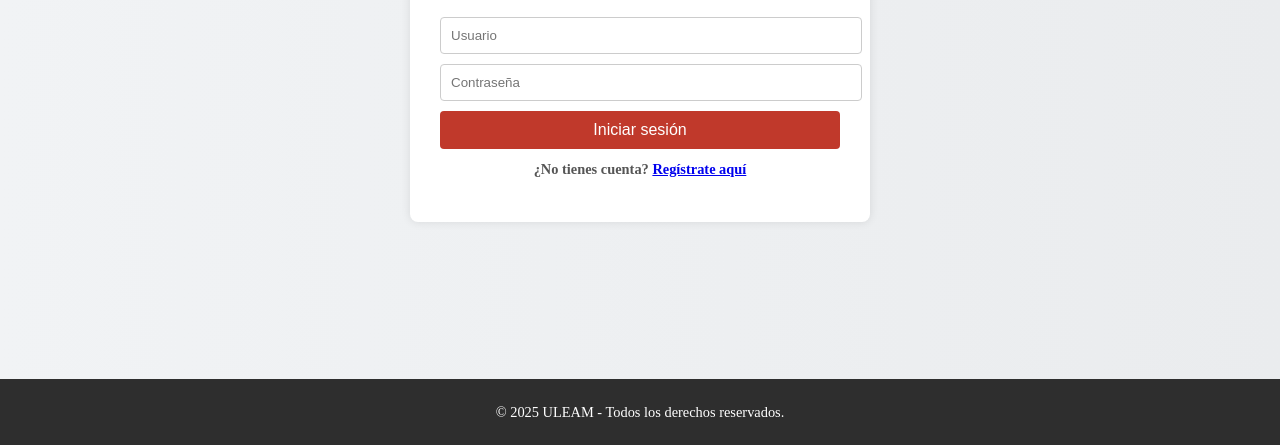
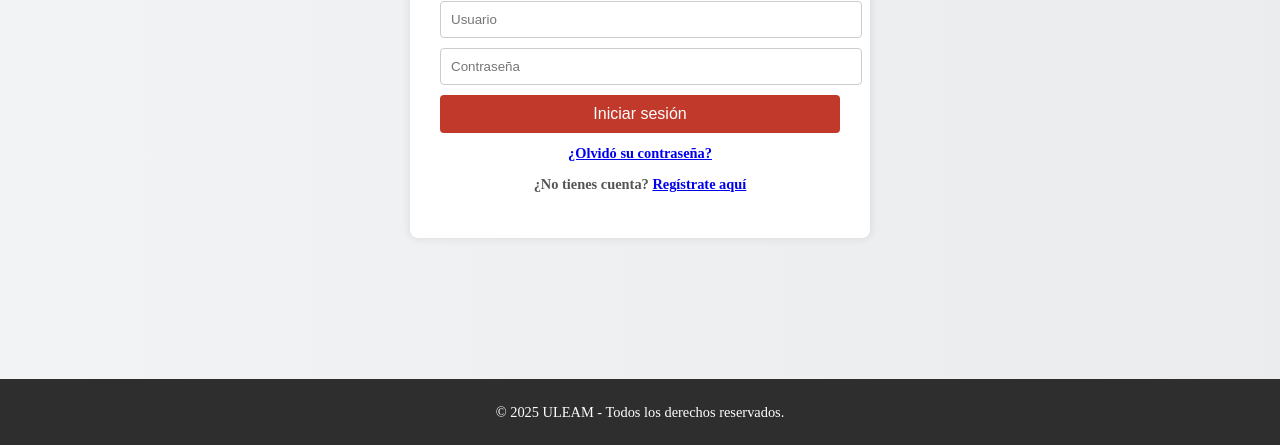
Before and after one commit to pauml11/seguimiento_graduados, a plain HTML site: page index.html in a window 1280 px wide. Shown: the part 355-800 px from the top of the page. Drawn offline with Linux system fonts and the light colour scheme.

Commit message:
Update index.html

```diff
--- a/index.html
+++ b/index.html
@@ -20,6 +20,7 @@
       <input type="text" id= "usuario" placeholder="Usuario" required>
       <input type="password" id="contrasena" placeholder="Contraseña" required>
       <button type="submit" value="Acceder">Iniciar sesión</button>
+      <p class="olvidar-contrasena"><a href="recuperar_contrasena.html">¿Olvidó su contraseña?</a></p>
       <p class="register-link">¿No tienes cuenta? <a href="registro.html">Regístrate aquí</a></p>
     </form>
   </div>
```
